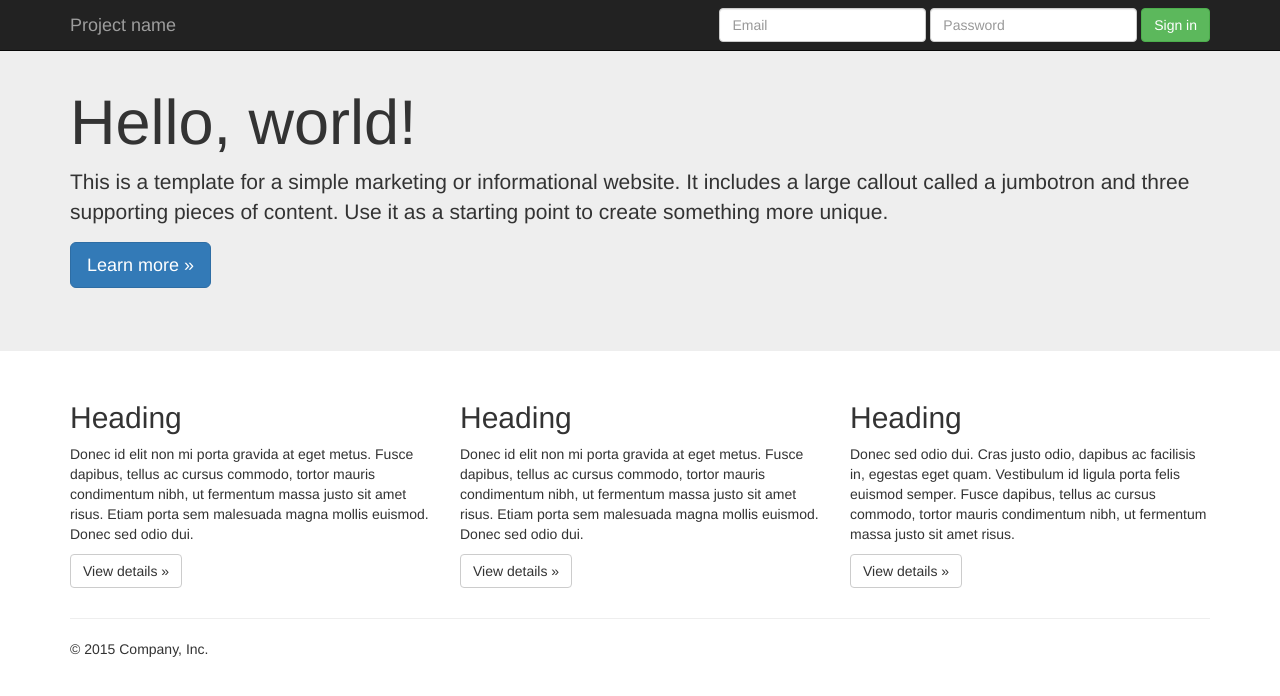
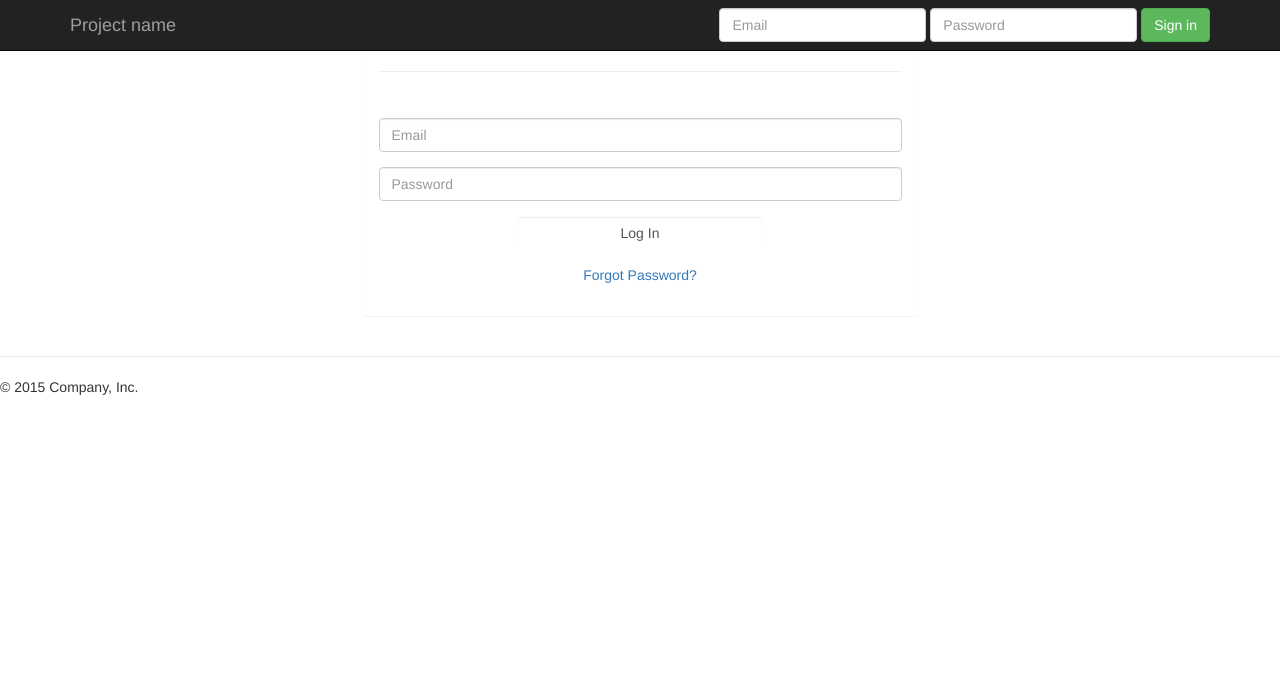
Before and after one commit to ruairig/IceHouseMain, a PHP site: page / in a window 1280 px wide. Shown: the top 696 px of the page. Run offline with PHP 8.4, Linux system fonts and the light colour scheme; some libraries are stand-ins or nearby versions.

Commit message:
index page

```diff
--- a/index.php
+++ b/index.php
@@ -59,34 +59,90 @@
     </div>
 </nav>
 
-<!-- Main jumbotron for a primary marketing message or call to action -->
-<div class="jumbotron">
-    <div class="container">
-        <h1>Hello, world!</h1>
-        <p>This is a template for a simple marketing or informational website. It includes a large callout called a jumbotron and three supporting pieces of content. Use it as a starting point to create something more unique.</p>
-        <p><a class="btn btn-primary btn-lg" href="#" role="button">Learn more &raquo;</a></p>
+<div class="container">
+    <div class="row">
+        <div class="col-md-6 col-md-offset-3">
+            <div class="panel panel-login">
+                <div class="panel-heading">
+                    <div class="row">
+                        <div class="col-xs-6">
+                            <a href="#" class="active" id="login-form-link">Login</a>
+                        </div>
+                        <div class="col-xs-6">
+                            <a href="#" id="register-form-link">Register</a>
+                        </div>
+                    </div>
+                    <hr>
+                </div>
+                <div class="panel-body">
+                    <div class="row">
+                        <div class="col-lg-12">
+                            <form id="login-form" action="<?php $_SERVER['PHP_SELF']; ?>" method="post" role="form"
+                                  style="display: block;">
+                                <div class="form-group">
+                                    <input type="text" name="email" id="login_email" tabindex="1" class="form-control" placeholder="Email" value="" required>
+                                </div>
+                                <div class="form-group">
+                                    <input type="password" name="password" id="login_password" tabindex="2" class="form-control" placeholder="Password" required>
+                                </div>
+                                <!--                                <div class="form-group text-center">-->
+                                <!--                                    <input type="checkbox" tabindex="3" class="" name="remember" id="remember">-->
+                                <!--                                    <label for="remember"> Remember Me</label>-->
+                                <!--                                </div>-->
+                                <div class="form-group">
+                                    <div class="row">
+                                        <div class="col-sm-6 col-sm-offset-3">
+                                            <input type="submit" name="login" id="login-submit" tabindex="4" class="form-control btn btn-login" value="Log In">
+                                        </div>
+                                    </div>
+                                </div>
+                                <div class="form-group">
+                                    <div class="row">
+                                        <div class="col-lg-12">
+                                            <div class="text-center">
+                                                <a href="http://wonderblog.azurewebsites.net/testing/login.php" tabindex="5" class="forgot-password">Forgot Password?</a>
+                                            </div>
+                                        </div>
+                                    </div>
+                                </div>
+                            </form>
+                            <!-- REGISTER FORM -->
+                            <form id="register-form" action="<?php $_SERVER['PHP_SELF']; ?>" method="post" role="form"
+                                  style="display: none;">
+                                <div class="form-group">
+                                    <input type="text" name="fname" id="fname" tabindex="1" class="form-control" placeholder="First name" value="" required>
+                                </div>
+                                <div class="form-group">
+                                    <input type="text" name="lname" id="lname" tabindex="2" class="form-control" placeholder="Last name" value="" required>
+                                </div>
+                                <div class="form-group">
+                                    <input type="email" name="email" id="email" tabindex="3" class="form-control" placeholder="Email Address" value="" required>
+                                </div>
+                                <div class="form-group">
+                                    <input type="password" name="password" id="password" tabindex="4" class="form-control" placeholder="Password" required>
+                                </div>
+                                <div class="form-group">
+                                    <input type="password" name="password_repeat" id="password_repeat" tabindex="5" class="form-control" placeholder="Password repeat" required>
+                                </div>
+                                <div class="form-group">
+                                    <div class="row">
+                                        <div class="col-sm-6 col-sm-offset-3">
+                                            <input type="submit" name="register" id="register" tabindex="6" class="form-control btn btn-register"
+                                                   value="Register Now!">
+                                        </div>
+                                    </div>
+                                </div>
+                            </form>
+                        </div>
+                    </div>
+                </div>
+            </div>
+        </div>
     </div>
 </div>
 
-<div class="container">
-    <!-- Example row of columns -->
-    <div class="row">
-        <div class="col-md-4">
-            <h2>Heading</h2>
-            <p>Donec id elit non mi porta gravida at eget metus. Fusce dapibus, tellus ac cursus commodo, tortor mauris condimentum nibh, ut fermentum massa justo sit amet risus. Etiam porta sem malesuada magna mollis euismod. Donec sed odio dui. </p>
-            <p><a class="btn btn-default" href="#" role="button">View details &raquo;</a></p>
-        </div>
-        <div class="col-md-4">
-            <h2>Heading</h2>
-            <p>Donec id elit non mi porta gravida at eget metus. Fusce dapibus, tellus ac cursus commodo, tortor mauris condimentum nibh, ut fermentum massa justo sit amet risus. Etiam porta sem malesuada magna mollis euismod. Donec sed odio dui. </p>
-            <p><a class="btn btn-default" href="#" role="button">View details &raquo;</a></p>
-        </div>
-        <div class="col-md-4">
-            <h2>Heading</h2>
-            <p>Donec sed odio dui. Cras justo odio, dapibus ac facilisis in, egestas eget quam. Vestibulum id ligula porta felis euismod semper. Fusce dapibus, tellus ac cursus commodo, tortor mauris condimentum nibh, ut fermentum massa justo sit amet risus.</p>
-            <p><a class="btn btn-default" href="#" role="button">View details &raquo;</a></p>
-        </div>
-    </div>
+</body>
+</html>
 
     <hr>
 
```
